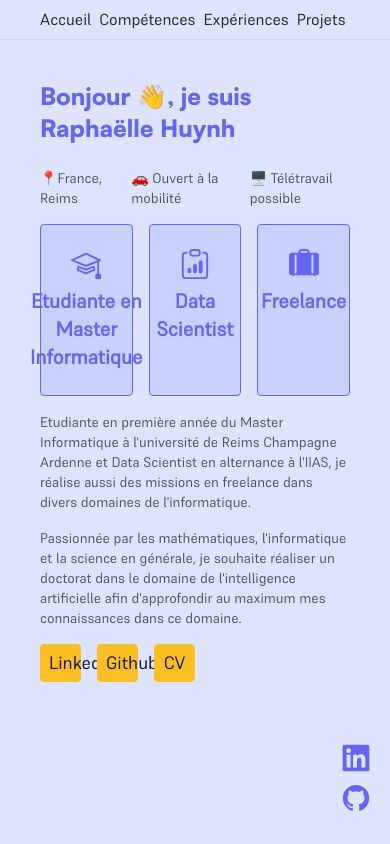
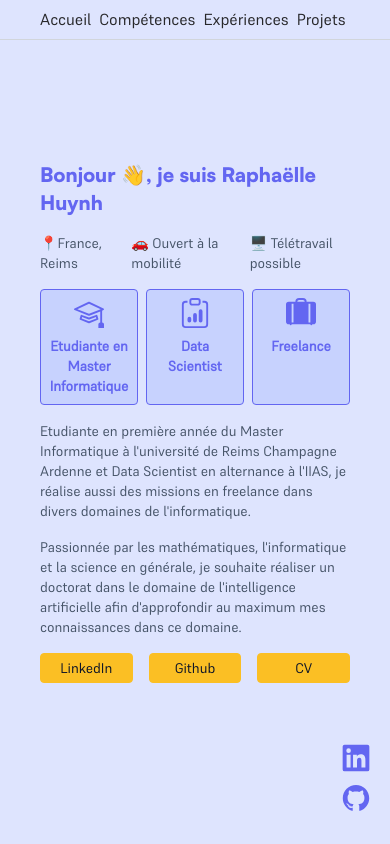
Before and after one commit to RaphHuynh/portfolio, a React (Vite) app: page / in a window 390 px wide. Shown: the top 844 px of the page. Built offline with nearby package versions, Linux system fonts and the light colour scheme.

Commit message:
responsive

```diff
--- a/src/components/page/Competence.jsx
+++ b/src/components/page/Competence.jsx
@@ -26,7 +26,7 @@ function Competence(){
             </aside>
             <article className='grid gap-6 sm:grid-cols-2 lg:grid-cols-3 xl:grid-cols-4 2xl:grid-cols-3 text-sm md:text-lg'>
                 <div className='grid gap-6 grid-rows-2 h-full'>
-                    <div className="w-full rounded-lg border flex flex-col justify-between bg-white/70 shadow">
+                    <div className="w-full rounded-lg flex flex-col justify-between bg-white/70 shadow">
                         <h2 className='flex md:text-lg lg:text-xl text-indigo-600 text-center py-4 justify-center items-center border-b bg-indigo-300 rounded-t-lg'>Langages</h2>
                         <div className='px-6 pt-4'>
                             <p className='text-slate-600 mb-2'>Les différents langages de programmation que j'utilise régulièrement</p>
@@ -37,7 +37,7 @@ function Competence(){
                             ))}
                         </div>
                     </div>
-                    <div className="w-full rounded-lg border flex flex-col justify-between bg-white/70 shadow">
+                    <div className="w-full rounded-lg flex flex-col justify-between bg-white/70 shadow">
                         <h2 className='flex md:text-lg lg:text-xl text-indigo-600 text-center py-4 justify-center items-center border-b bg-indigo-300 rounded-t-lg'>Data Science</h2>
                         <div className='px-6 pt-4'>
                             <p className='text-slate-600 mb-2'>Bibliothèques python que j'utilise dans le domaine de la data science</p>
@@ -56,7 +56,7 @@ function Competence(){
                 </div>
 
                 <div className='grid gap-6 grid-rows-2'>
-                    <div className="w-full rounded-lg border flex flex-col justify-between bg-white/70 shadow">
+                    <div className="w-full rounded-lg flex flex-col justify-between bg-white/70 shadow">
                         <h2 className='flex md:text-lg lg:text-xl text-indigo-600 text-center py-4 justify-center items-center border-b bg-indigo-300 rounded-t-lg'>Web</h2>
                         <div className='px-6 pt-4'>
                             <p className='text-slate-600 mb-2'>Framework et CMS web que j'utilise pour developper des applications web</p>
@@ -67,7 +67,7 @@ function Competence(){
                                 ))}
                         </div>
                     </div>
-                    <div className="w-full rounded-lg border flex flex-col justify-between bg-white/70 shadow">
+                    <div className="w-full rounded-lg flex flex-col justify-between bg-white/70 shadow">
                         <h2 className='flex md:text-lg lg:text-xl text-indigo-600 text-center py-4 justify-center items-center border-b bg-indigo-300 rounded-t-lg'>Autres</h2>
                         <div className='px-6 pt-4'>
                             <p className='text-slate-600 mb-2'>Base de données et méthodes que j'utilise pour réaliser mes différents projets</p>
--- a/src/components/page/Home.jsx
+++ b/src/components/page/Home.jsx
@@ -5,9 +5,9 @@ export default Home;
 
 function Home() {
     return (
-        <section className='flex flex-col sm:flex-row min-h-screen w-full pt-20 px-10 lg:px-32 gap-20 items-center' id='Home'>
+        <section className='flex flex-col sm:flex-row min-h-screen w-full  px-10 lg:px-32 gap-20 items-center justify-center' id='Home'>
             <article className='w-full lg:w-2/3'>
-                <h1 className='text-2xl md:text-4xl lg:text-6xl pb-6 lg:pb-10 text-indigo-500'>
+                <h1 className='text-xl md:text-4xl lg:text-6xl pb-4 lg:pb-10 text-indigo-500'>
                     Bonjour 👋, je suis Raphaëlle Huynh
                 </h1>
                 <p className='flex text-sm lg:text-lg pb-4 lg:pb-6 gap-4 text-slate-600'>
@@ -21,29 +21,29 @@ function Home() {
                         🖥️ Télétravail possible
                     </span>
                 </p>
-                <div className='grid grid-cols-3 gap-4 pb-4 lg:pb-6'>
-                    <div className='px-4 py-6 rounded flex flex-col items-center text-center h-full border border-indigo-500 bg-indigo-200'>
+                <div className='grid grid-cols-3 gap-2 md:gap-4 pb-4 lg:pb-6'>
+                    <div className='px-4 py-2 md:py-6 rounded flex flex-col items-center text-center h-full border border-indigo-500 bg-indigo-200'>
                         <svg xmlns="http://www.w3.org/2000/svg" width="30" height="30" class="bi bi-mortarboard" viewBox="0 0 16 16" className='fill-indigo-500 mb-2'>
                             <path d="M8.211 2.047a.5.5 0 0 0-.422 0l-7.5 3.5a.5.5 0 0 0 .025.917l7.5 3a.5.5 0 0 0 .372 0L14 7.14V13a1 1 0 0 0-1 1v2h3v-2a1 1 0 0 0-1-1V6.739l.686-.275a.5.5 0 0 0 .025-.917zM8 8.46 1.758 5.965 8 3.052l6.242 2.913z" />
                             <path d="M4.176 9.032a.5.5 0 0 0-.656.327l-.5 1.7a.5.5 0 0 0 .294.605l4.5 1.8a.5.5 0 0 0 .372 0l4.5-1.8a.5.5 0 0 0 .294-.605l-.5-1.7a.5.5 0 0 0-.656-.327L8 10.466zm-.068 1.873.22-.748 3.496 1.311a.5.5 0 0 0 .352 0l3.496-1.311.22.748L8 12.46z" />
                         </svg>
-                        <p className='text-xl font-black text-indigo-500'>Etudiante en Master Informatique</p>
+                        <p className='text-sm md:text-lg lg:text-xl font-black text-indigo-500'>Etudiante en Master Informatique</p>
                     </div>
 
-                    <div className='px-4 py-6 rounded flex flex-col items-center text-center h-full border border-indigo-500 bg-indigo-200'>
+                    <div className='px-4 py-2 md:py-6 rounded flex flex-col items-center text-center h-full border border-indigo-500 bg-indigo-200'>
                         <svg xmlns="http://www.w3.org/2000/svg" width="30" height="30" class="bi bi-mortarboard" viewBox="0 0 16 16" className='fill-indigo-500 mb-2'>
                             <path d="M4 11a1 1 0 1 1 2 0v1a1 1 0 1 1-2 0zm6-4a1 1 0 1 1 2 0v5a1 1 0 1 1-2 0zM7 9a1 1 0 0 1 2 0v3a1 1 0 1 1-2 0z" />
                             <path d="M4 1.5H3a2 2 0 0 0-2 2V14a2 2 0 0 0 2 2h10a2 2 0 0 0 2-2V3.5a2 2 0 0 0-2-2h-1v1h1a1 1 0 0 1 1 1V14a1 1 0 0 1-1 1H3a1 1 0 0 1-1-1V3.5a1 1 0 0 1 1-1h1z" />
                             <path d="M9.5 1a.5.5 0 0 1 .5.5v1a.5.5 0 0 1-.5.5h-3a.5.5 0 0 1-.5-.5v-1a.5.5 0 0 1 .5-.5zm-3-1A1.5 1.5 0 0 0 5 1.5v1A1.5 1.5 0 0 0 6.5 4h3A1.5 1.5 0 0 0 11 2.5v-1A1.5 1.5 0 0 0 9.5 0z" />
                         </svg>
-                        <p className='text-xl font-black text-indigo-500'>Data Scientist</p>
+                        <p className='text-sm md:text-lg lg:text-xl font-black text-indigo-500'>Data Scientist</p>
                     </div>
 
-                    <div className='px-4 py-6 rounded flex flex-col items-center text-center h-full border border-indigo-500 bg-indigo-200'>
+                    <div className='px-4 py-2 md:py-6 rounded flex flex-col items-center text-center h-full border border-indigo-500 bg-indigo-200'>
                         <svg xmlns="http://www.w3.org/2000/svg" width="30" height="30" class="bi bi-mortarboard" viewBox="0 0 16 16" className='fill-indigo-500 mb-2'>
                             <path d="M7 0a2 2 0 0 0-2 2H1.5A1.5 1.5 0 0 0 0 3.5v9A1.5 1.5 0 0 0 1.5 14H2a.5.5 0 0 0 1 0h10a.5.5 0 0 0 1 0h.5a1.5 1.5 0 0 0 1.5-1.5v-9A1.5 1.5 0 0 0 14.5 2H11a2 2 0 0 0-2-2zM6 2a1 1 0 0 1 1-1h2a1 1 0 0 1 1 1zM3 13V3h1v10zm9 0V3h1v10z" />
                         </svg>
-                        <p className='text-xl font-black text-indigo-500'>Freelance</p>
+                        <p className='text-sm md:text-lg lg:text-xl font-black text-indigo-500'>Freelance</p>
                     </div>
                 </div>
                 <p className='text-sm md:text-lg pb-4 lg:pb-6 text-slate-600'>
@@ -52,14 +52,14 @@ function Home() {
                 <p className='text-sm md:text-lg pb-4 lg:pb-6 text-slate-600'>
                     Passionnée par les mathématiques, l'informatique et la science en générale, je souhaite réaliser un doctorat dans le domaine de l'intelligence artificielle afin d'approfondir au maximum mes connaissances dans ce domaine.
                 </p>
-                <div className='flex grid grid-cols-3 gap-4 text-center w-1/2'>
-                    <a href={'https://www.linkedin.com/in/raphaëlle-huynh-46192919b/'} className='border border-amber-400 text-[#0f1628] px-2 py-1 bg-amber-400 hover:bg-indigo-300 hover:border-indigo-300 transition delay-75 text-lg rounded'>
+                <div className='flex grid grid-cols-3 gap-4 text-center md:w-1/2'>
+                    <a href={'https://www.linkedin.com/in/raphaëlle-huynh-46192919b/'} className='border border-amber-400 text-[#0f1628] px-2 py-1 bg-amber-400 hover:bg-indigo-300 hover:border-indigo-300 transition delay-75 text-sm md:text-lg rounded'>
                         LinkedIn
                     </a>
-                    <a href={'https://github.com/RaphHuynh'} className='border border-amber-400 text-[#0f1628] px-2 py-1 bg-amber-400 hover:bg-indigo-300 hover:border-indigo-300 transition delay-75 text-lg rounded'>
+                    <a href={'https://github.com/RaphHuynh'} className='border border-amber-400 text-[#0f1628] px-2 py-1 bg-amber-400 hover:bg-indigo-300 hover:border-indigo-300 transition delay-75 text-sm md:text-lg rounded'>
                         Github
                     </a>
-                    <a href={resume} className='border border-amber-400 text-[#0f1628] px-2 py-1 bg-amber-400 hover:bg-indigo-300 hover:border-indigo-300 transition delay-75 text-lg rounded'>
+                    <a href={resume} className='border border-amber-400 text-[#0f1628] px-2 py-1 bg-amber-400 hover:bg-indigo-300 hover:border-indigo-300 transition delay-75 text-sm md:text-lg rounded'>
                         CV
                     </a>
                 </div>
```
Also changed, not shown: src/components/page/Experience.jsx (+11 -10 lines).
